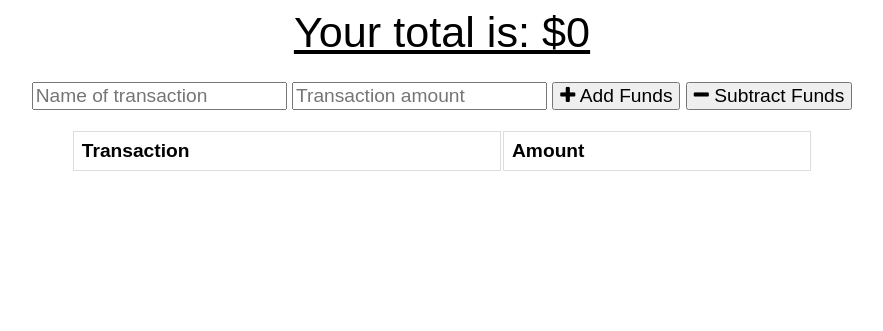
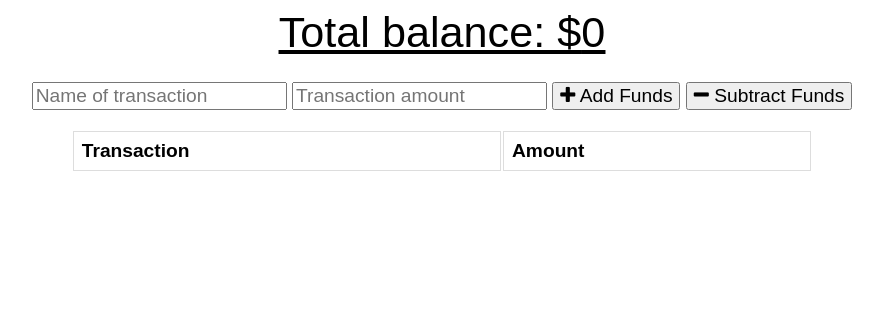
Before and after one commit to JHolden85/progressivebudget, a website: page public/index.html in a window 1280 px wide. Shown: the whole page, without its empty margins (198-1081 px from the left). Drawn offline with nearby package versions, Linux system fonts and the light colour scheme; no server answers.

Commit message:
changing wording on front end

```diff
--- a/public/index.html
+++ b/public/index.html
@@ -10,12 +10,12 @@
   <link rel="stylesheet" href="https://stackpath.bootstrapcdn.com/font-awesome/4.7.0/css/font-awesome.min.css">
   <link rel="stylesheet" href="styles.css">
 
-  <title>Budget Tracker</title>
+  <title>Track Your Budget</title>
 </head>
 <body>
   <div class="wrapper">
     <div class="total">
-      <div class="total">Your total is: $<span id="total">0</span></div>
+      <div class="total">Total balance: $<span id="total">0</span></div>
     </div>
 
     <div class="form">
```
